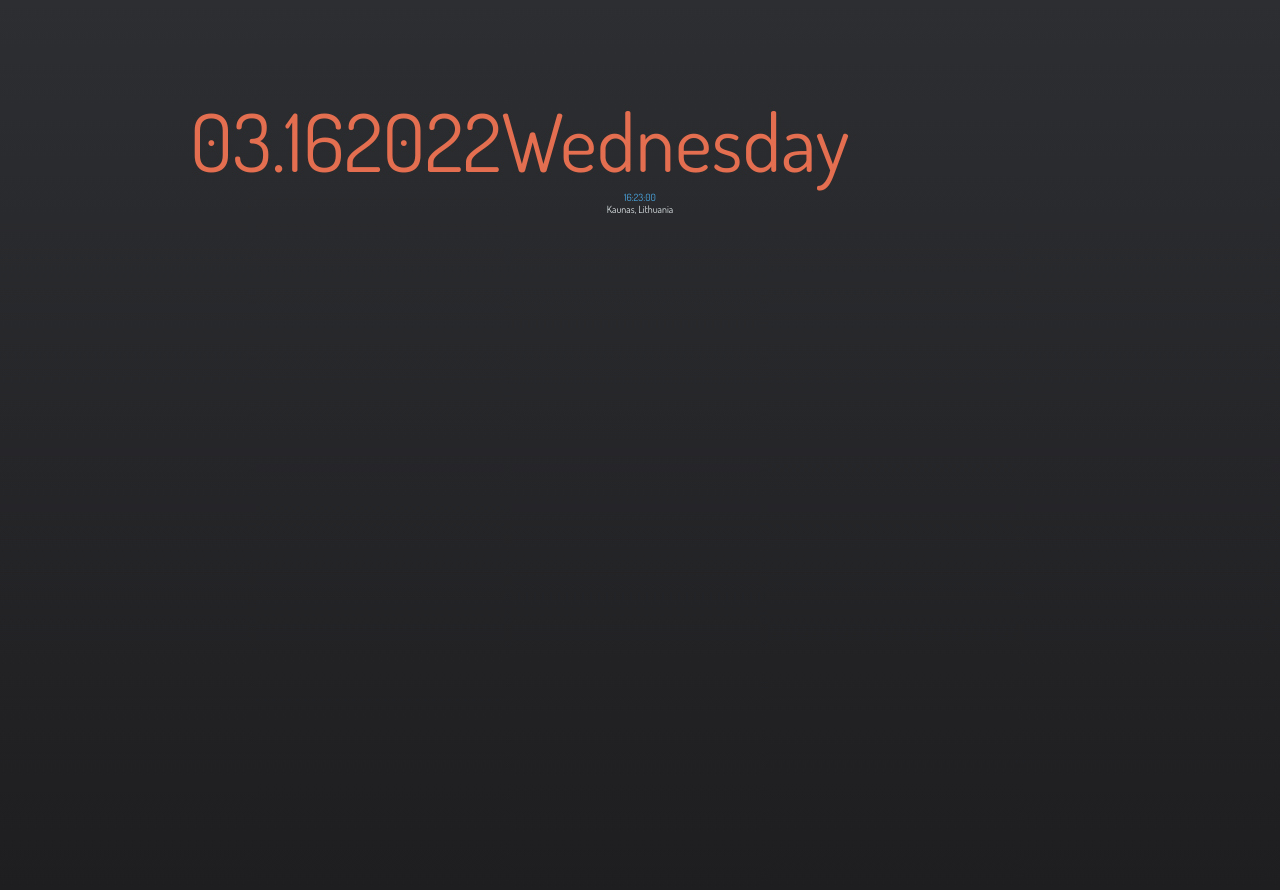
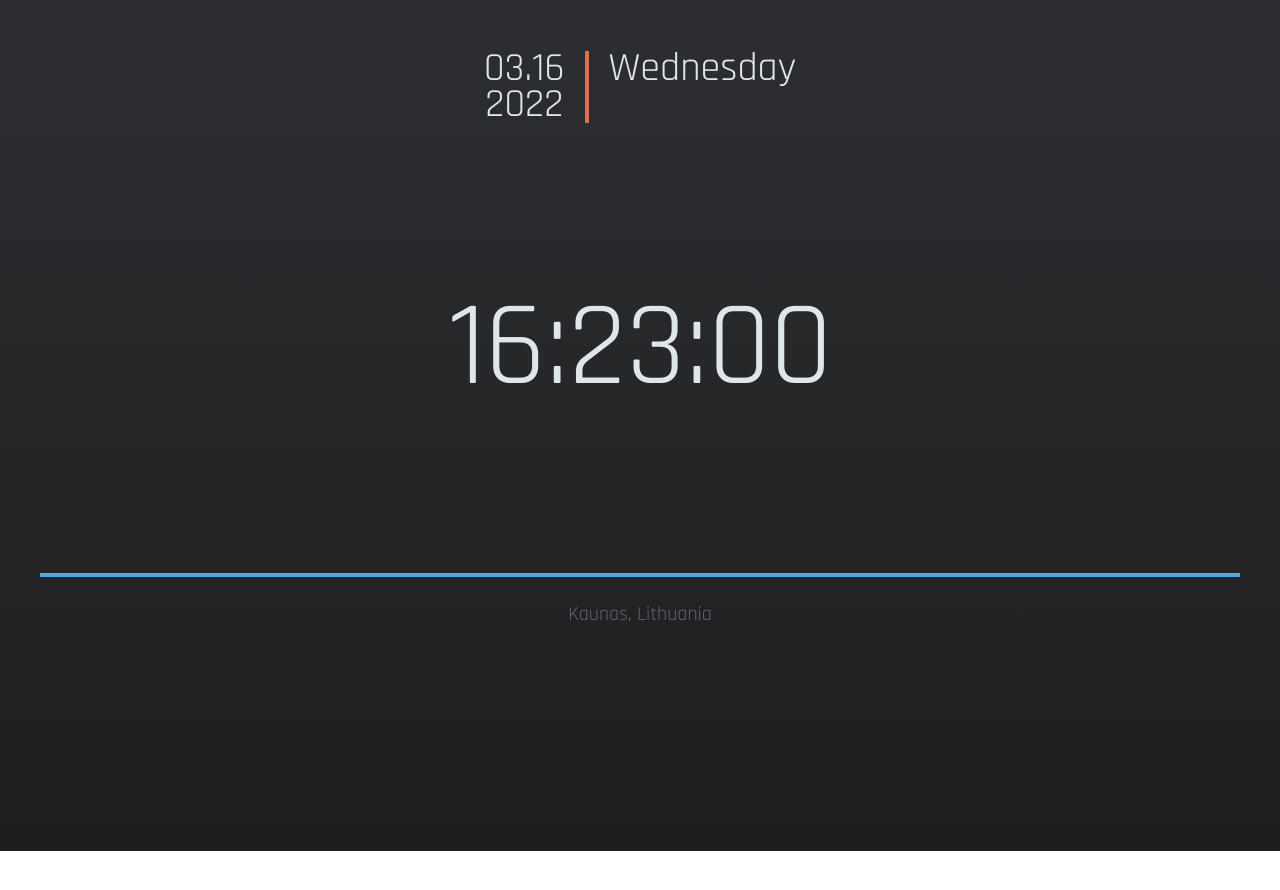
Before and after one commit to mkreive/02clock, a plain HTML site: page index.html in a window 1280 px wide. After the commit the page ends 851 px from the top, so only its background shows below. Drawn offline with Linux system fonts and the light colour scheme.

Commit message:
styling finished

```diff
--- a/index.html
+++ b/index.html
@@ -5,9 +5,10 @@
         <meta http-equiv="X-UA-Compatible" content="IE=edge" />
         <meta name="viewport" content="width=device-width, initial-scale=1.0" />
 
+        <link rel="preconnect" href="https://fonts.googleapis.com" />
         <link rel="preconnect" href="https://fonts.gstatic.com" crossorigin />
         <link
-            href="https://fonts.googleapis.com/css2?family=Dosis:wght@200;300;400;500;600;700;800&display=swap"
+            href="https://fonts.googleapis.com/css2?family=Rajdhani:wght@300;400;500;600;700&display=swap"
             rel="stylesheet"
         />
         <link rel="stylesheet" href="style.css" />
--- a/style.css
+++ b/style.css
@@ -13,7 +13,7 @@ html {
 }
 
 body {
-    font-family: "Dosis", sans-serif;
+    font-family: "Rajdhani", sans-serif;
     font-weight: 400;
     background-image: linear-gradient(to bottom, #2d2e31, #1e1e21);
     min-height: 100vh;
@@ -22,21 +22,40 @@ body {
 .wrapper {
     display: flex;
     flex-direction: column;
-    width: 900px;
-    height: 400px;
+    justify-content: space-between;
+    width: 1200px;
+    height: 600px;
     color: #dfe6e9;
-    margin: 7% auto;
+    margin: 4% auto;
     text-align: center;
     border: none;
 }
 
 .date {
-    font-size: 800%;
-    color: #e36e50;
+    font-size: 400%;
+    line-height: 90%;
     display: flex;
     flex-direction: row;
+    justify-content: center;
+}
+.date-fulldate {
+    display: flex;
+    flex-direction: column;
+    padding-right: 20px;
+}
+
+.date-weekday {
+    border-left: 4px solid #e36e50;
+    padding-left: 20px;
 }
 
 .time {
-    color: #4babe8;
+    font-size: 1200%;
 }
+
+.location {
+    border-top: 4px solid #4baae9;
+    font-size: 200%;
+    color: #606268;
+    padding: 2% 0;
+}
```
